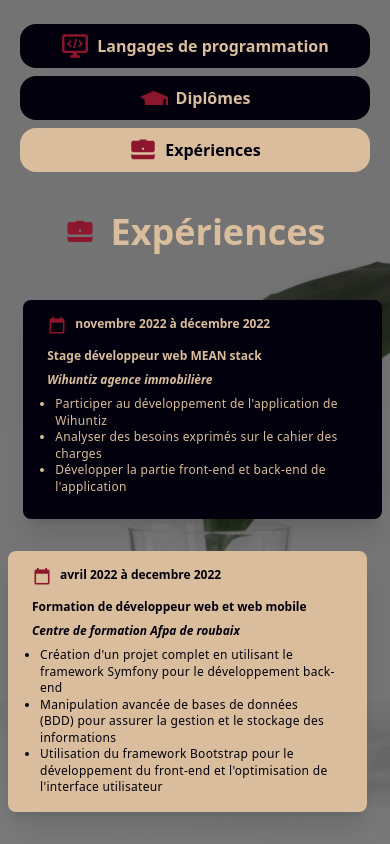
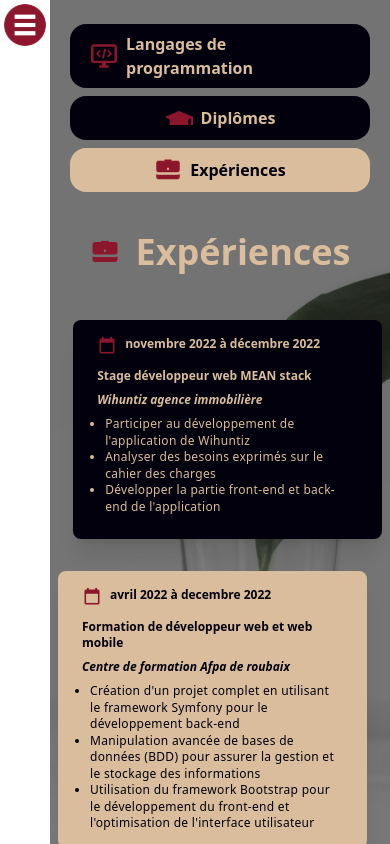
Before and after one commit to aisse59/portfolio_React_aisse, a React (Create React App) app: page /experiences in a window 390 px wide. Built offline with nearby package versions, Linux system fonts and the light colour scheme.

Commit message:
Visibilité de l'icon menu pour le responsive a revoir

```diff
--- a/src/components/menu/Menu.component.js
+++ b/src/components/menu/Menu.component.js
@@ -49,6 +49,7 @@ const Menu = () => {
 
 
     return (
+      <>
 
     <nav id="menu" className="bg-primary w-1/4 h-screen ">
         <div  className="flex flex-col justify-around fixed bg-primary w-1/4 h-screen pb-2">
@@ -134,18 +135,18 @@ const Menu = () => {
             <span className="text-quaternary text-xs">copyright,Aïssé Camara- 2023</span>
         </div>
 
-    <div id="mobile" onClick={handleChange}>
-        <div id="bar" className={clicked ? 'close-menu' : 'open-menu'}>
-            {clicked ? <img src={close} alt="close" /> : <img src={menu} alt="menu" />}
-        </div>
-    </div>
-
         </div>
 
 
 
 
     </nav>
+    <div id="mobile" onClick={handleChange}>
+        <div id="bar" className={clicked ? 'close-menu' : 'open-menu'}>
+            {clicked ? <img src={close} alt="close" /> : <img src={menu} alt="menu" />}
+        </div>
+    </div>
+      </>
     );
 }
 
--- a/src/components/menu/Menu.style.css
+++ b/src/components/menu/Menu.style.css
@@ -1,3 +1,15 @@
 .active {
     color: #A6756A;
 }
+
+
+#mobile {
+    display: none;
+}
+
+@media screen and (max-width: 1024px) {
+
+    #mobile {
+        display: block;
+    }
+}
--- a/src/responsive.css
+++ b/src/responsive.css
@@ -1,6 +1,10 @@
-@media screen and (max-width: 1024px)
-    {
-        #menu {
-            display: none;
-        }
+
+
+
+@media screen and (max-width: 1024px) {
+    #menu {
+        display: none;
     }
+
+
+}
```
